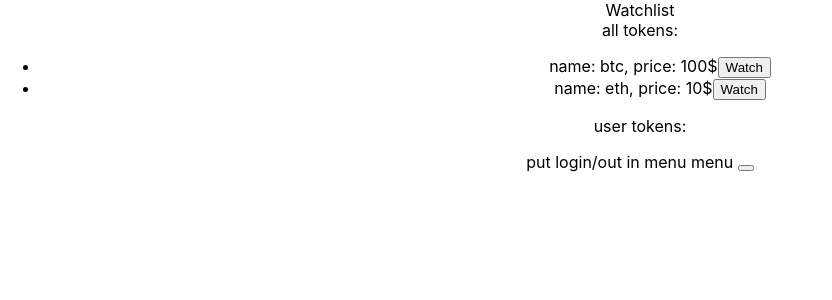
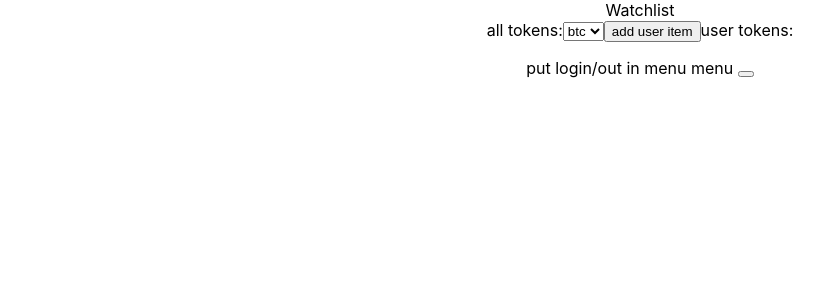
Before and after one commit to mrsufgi/watchlist, a React (Create React App) app: page / in a window 1280 px wide. Shown: the top 300 px of the page, without its empty margins (0-832 px from the left). Built offline with nearby package versions, Linux system fonts and the light colour scheme.

Commit message:
support add/remove to watchlist

```diff
--- a/src/App.js
+++ b/src/App.js
@@ -1,5 +1,4 @@
 import React, { useReducer, useContext, useEffect } from 'react';
-import { useFetch } from 'react-hooks-fetch';
 import './App.css';
 import WatchList from './components/WatchList';
 import Button from './components/Button';
--- a/src/components/WatchList.js
+++ b/src/components/WatchList.js
@@ -1,64 +1,142 @@
-import React, { useEffect, useState } from 'react';
+import React, { useEffect, useCallback, useState } from 'react';
 import axios from 'axios';
 import WatchListItem from './WatchListItem';
 
-const createUseList = data =>
-  function useList() {
-    const [items, setItems] = useState([]);
-    useEffect(() => {
-      const fetchData = async () => {
-        const result = await Promise.resolve({
-          data,
-        }); // await axios('http://localhost:8888/blox-user/tokens');
-        setItems(result.data);
-      };
+const noop = () => {};
+function useFetch(request) {
+  const [isLoading, setIsLoading] = useState(false);
+  const [result, setResult] = useState();
+  const handler = useCallback(
+    async (...args) => {
+      if (isLoading) return;
+      setIsLoading(true);
+      const response = await request(...args);
+      setResult(response);
+      setIsLoading(false);
+      return response;
+    },
+    [isLoading, request],
+  );
+  return [handler, result, isLoading];
+}
 
-      fetchData();
-    }, []);
-
-    const addItem = item => {
-      setItems([...items, item]);
-    };
-
-    const removeItem = ({ tokenId }) => {
-      setItems(items.filter(item => item.tokenId !== tokenId));
-    };
-
-    return { addItem, removeItem, items };
-  };
-function WatchList({}) {
-  const { items, addItem, removeItem } = createUseList([
-    { tokenId: 0, name: 'btc', price: '100$' },
-    { tokenId: 1, name: 'eth', price: '10$' },
-  ])();
-  const { items: userItems, addItem: addUserItem, removeItem: removeUserItem } = createUseList(
-    [],
-  )();
-
-  const watch = item => {
-    removeItem(item);
-    addUserItem(item);
+function useUserList() {
+  const [userItems, setUserItems] = useState([]);
+  const getUserWatchList = () => {
+    return Promise.resolve({ data: [] });
   };
 
-  const unwatch = item => {
-    removeUserItem(item);
-    addItem(item);
+  const setUserWatchList = list => {
+    return Promise.resolve({ data: list });
   };
 
+  const [getUserItemsListRequest] = useFetch(getUserWatchList);
+  const [updateUserListRequest] = useFetch(setUserWatchList);
+  // TODO: clarify if we want optimistic ui updates.
+  // TODO: show error if
+
+  const getUserItems = useCallback(async () => {
+    const { data } = await getUserItemsListRequest(); // await axios('http://localhost:8888/blox-user/tokens');
+    setUserItems(data);
+  }, [getUserItemsListRequest]);
+
+  const updateUserList = list => {
+    return updateUserListRequest(list);
+  };
+
+  const addUserItem = item => {
+    // TODO: enforce - don't add watched items.
+    const updatedItems = [...userItems, item];
+    setUserItems(updatedItems);
+    updateUserList(updatedItems);
+  };
+
+  const removeUserItem = ({ tokenId }) => {
+    const updatedItems = userItems.filter(item => item.tokenId !== tokenId);
+    setUserItems(updatedItems);
+    updateUserList(updatedItems);
+  };
+
+  useEffect(() => {
+    async function fetchData() {
+      const { data } = await getUserWatchList();
+      setUserItems(data);
+    }
+    fetchData();
+  }, []);
+
+  return {
+    userItems,
+    getUserItems,
+    addUserItem,
+    removeUserItem,
+  };
+}
+
+function useTokenList() {
+  const [tokens, setTokens] = useState([]);
+  const getTokensListApi = () => {
+    return Promise.resolve({
+      data: [
+        { tokenId: '0', name: 'btc', price: '100$' },
+        { tokenId: '1', name: 'eth', price: '10$' },
+      ],
+    });
+  };
+
+  const [getTokensListRequest] = useFetch(getTokensListApi);
+
+  const getTokens = useCallback(async () => {
+    const { data } = await getTokensListRequest(); // await axios('http://localhost:8888/blox-user/tokens');
+    setTokens(data);
+  }, [getTokensListRequest]);
+
+  useEffect(() => {
+    async function fetchData() {
+      const { data } = await getTokensListApi();
+      setTokens(data);
+    }
+    fetchData();
+  }, []);
+
+  return {
+    tokens,
+    getTokens,
+  };
+}
+
+function WatchList({}) {
+  const { tokens /* getTokens */ } = useTokenList();
+  const { userItems, getUserItems, addUserItem, removeUserItem } = useUserList();
   // TODO: create custom list hook
-
-  const listItems = items.map(item => {
-    return <WatchListItem key={item.name} onButtonClick={watch} {...item} />;
+  const [selectedToken, setSelectedToken] = useState();
+  const tokenOptions = tokens.map(token => {
+    return <option key={token.tokenId} value={token.tokenId} label={token.name} />;
   });
 
   const userListItems = userItems.map(item => {
-    return <WatchListItem key={item.name} onButtonClick={unwatch} {...item} />;
+    return <WatchListItem key={item.name} onButtonClick={removeUserItem} {...item} />;
   });
 
   return (
     <>
       all tokens:
-      <ul>{listItems}</ul>
+      <select
+        value={selectedToken}
+        onChange={event => {
+          const newSelectedToken = event.target.value;
+          setSelectedToken(newSelectedToken);
+        }}
+      >
+        {tokenOptions}
+      </select>
+      <button
+        onClick={() => {
+          addUserItem(tokens.find(token => token.tokenId === selectedToken));
+        }}
+      >
+        add user item
+      </button>
       user tokens:
       <ul>{userListItems}</ul>
     </>
--- a/src/components/WatchListItem.js
+++ b/src/components/WatchListItem.js
@@ -4,9 +4,9 @@ import Button from './Button';
 function WatchListItem({ onButtonClick, ...token }) {
   const { name, price } = token;
   return (
-    <li onClick={() => {}}>
+    <li>
       name: {name}, price: {price}
-      {onButtonClick && <Button onClick={() => onButtonClick(token)} text="Watch" />}
+      {onButtonClick && <Button onClick={() => onButtonClick(token)} text="Unwatch" />}
     </li>
   );
 }
```
